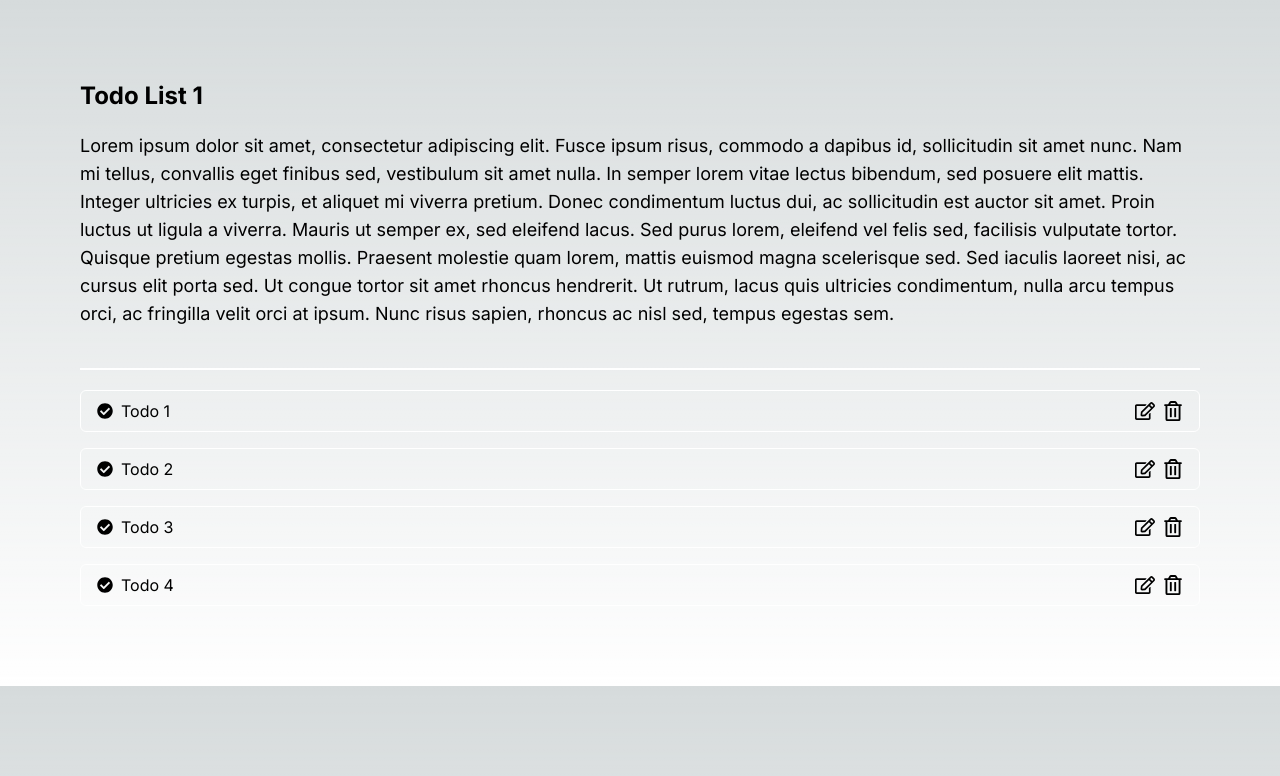
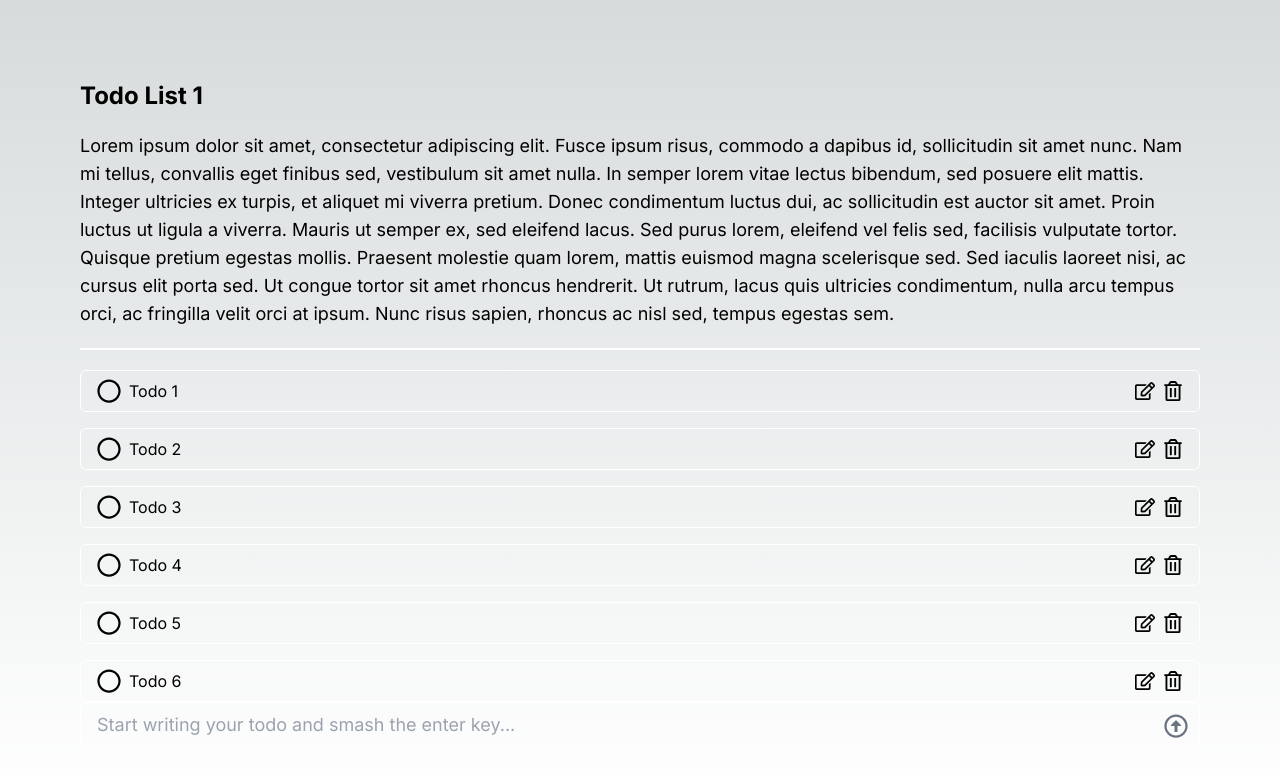
Before and after one commit to onursahal/nextjs-todo, a Next.js app: page /todo-list/1 in a window 1280 px wide. Shown: the top 776 px of the page. Built offline with nearby package versions, Linux system fonts and the light colour scheme.

Commit message:
feat: todo list page basically constructed

```diff
--- a/src/app/(main)/layout.tsx
+++ b/src/app/(main)/layout.tsx
@@ -8,7 +8,7 @@ const MainLayout = ({
   params: any;
 }) => {
   console.log({ params });
-  return <div className="flex flex-col p-20">{children}</div>;
+  return <div className="flex flex-col p-20 h-screen">{children}</div>;
 };
 
 export default MainLayout;
--- a/src/app/(main)/todo-list/[todoListId]/TodoListItem/TodoListItem.tsx
+++ b/src/app/(main)/todo-list/[todoListId]/TodoListItem/TodoListItem.tsx
@@ -1,22 +1,29 @@
 import { FC } from "react";
-import { FaRegEdit, FaRegTrashAlt, FaCheckCircle } from "react-icons/fa";
+import {
+  FaRegEdit,
+  FaRegTrashAlt,
+  FaRegCheckCircle,
+  FaRegCircle,
+} from "react-icons/fa";
 
 interface TodoListItemProps {
   todo: string;
   deleteTodo: () => void;
   editTodo: () => void;
+  checked?: boolean;
 }
 
 const TodoListItem: FC<TodoListItemProps> = ({
   todo,
   deleteTodo,
   editTodo,
+  checked,
 }) => {
   return (
     <div className="flex justify-between place-items-center border border-white rounded-md px-4 py-2">
       <div className="flex gap-x-2">
         <button>
-          <FaCheckCircle />
+          {checked ? <FaRegCheckCircle size={24} /> : <FaRegCircle size={24} />}
         </button>
         {todo}
       </div>
--- a/src/app/(main)/todo-list/[todoListId]/page.tsx
+++ b/src/app/(main)/todo-list/[todoListId]/page.tsx
@@ -2,8 +2,11 @@
 
 import { todoListMock } from "@/mock/todos.mock";
 import TodoListItem from "./TodoListItem";
+import { FaRegArrowAltCircleUp } from "react-icons/fa";
+import { useState } from "react";
 
 const TodoList = ({ params }: { params: { todoListId: string } }) => {
+  const [todoInput, setTodoInput] = useState("");
   const todoListResponse = todoListMock;
 
   const renderTodoList = () => {
@@ -17,12 +20,29 @@ const TodoList = ({ params }: { params: { todoListId: string } }) => {
   };
 
   return (
-    <>
-      <div className="text-2xl font-bold">{todoListResponse.title}</div>
-      <div className="text-lg my-5">{todoListMock.desc}</div>
-      <div className="w-full border border-white my-5" />
-      <div className="flex flex-col gap-4">{renderTodoList()}</div>
-    </>
+    <div className="flex flex-col justify-between h-full">
+      <div>
+        <div className="text-2xl font-bold">{todoListResponse.title}</div>
+        <div className="text-lg my-5">{todoListMock.desc}</div>
+        <div className="w-full border border-white my-5" />
+        <div className="flex flex-col gap-4">{renderTodoList()}</div>
+      </div>
+      <div className="flex relative">
+        <input
+          className="w-full bg-transparent border border-white rounded-md text-lg px-4 py-2"
+          placeholder="Start writing your todo and smash the enter key..."
+          onChange={(e) => setTodoInput(e.target.value)}
+        />
+        <button>
+          <FaRegArrowAltCircleUp
+            size={24}
+            className={`absolute right-3 top-3 ${
+              todoInput ? "text-white" : "text-gray-500"
+            }`}
+          />
+        </button>
+      </div>
+    </div>
   );
 };
 
--- a/src/mock/todos.mock.ts
+++ b/src/mock/todos.mock.ts
@@ -64,5 +64,47 @@ export const todoListMock = {
       todo: "Todo 4",
       done: false,
     },
+    {
+      id: 5,
+      createdAt: "it will be unix date",
+      todo: "Todo 5",
+      done: false,
+    },
+    {
+      id: 6,
+      createdAt: "it will be unix date",
+      todo: "Todo 6",
+      done: false,
+    },
+    // {
+    //   id: 7,
+    //   createdAt: "it will be unix date",
+    //   todo: "Todo 7",
+    //   done: false,
+    // },
+    // {
+    //   id: 8,
+    //   createdAt: "it will be unix date",
+    //   todo: "Todo 8",
+    //   done: false,
+    // },
+    // {
+    //   id: 9,
+    //   createdAt: "it will be unix date",
+    //   todo: "Todo 9",
+    //   done: false,
+    // },
+    // {
+    //   id: 10,
+    //   createdAt: "it will be unix date",
+    //   todo: "Todo 10",
+    //   done: false,
+    // },
+    // {
+    //   id: 11,
+    //   createdAt: "it will be unix date",
+    //   todo: "Todo 11",
+    //   done: false,
+    // },
   ],
 };
```
